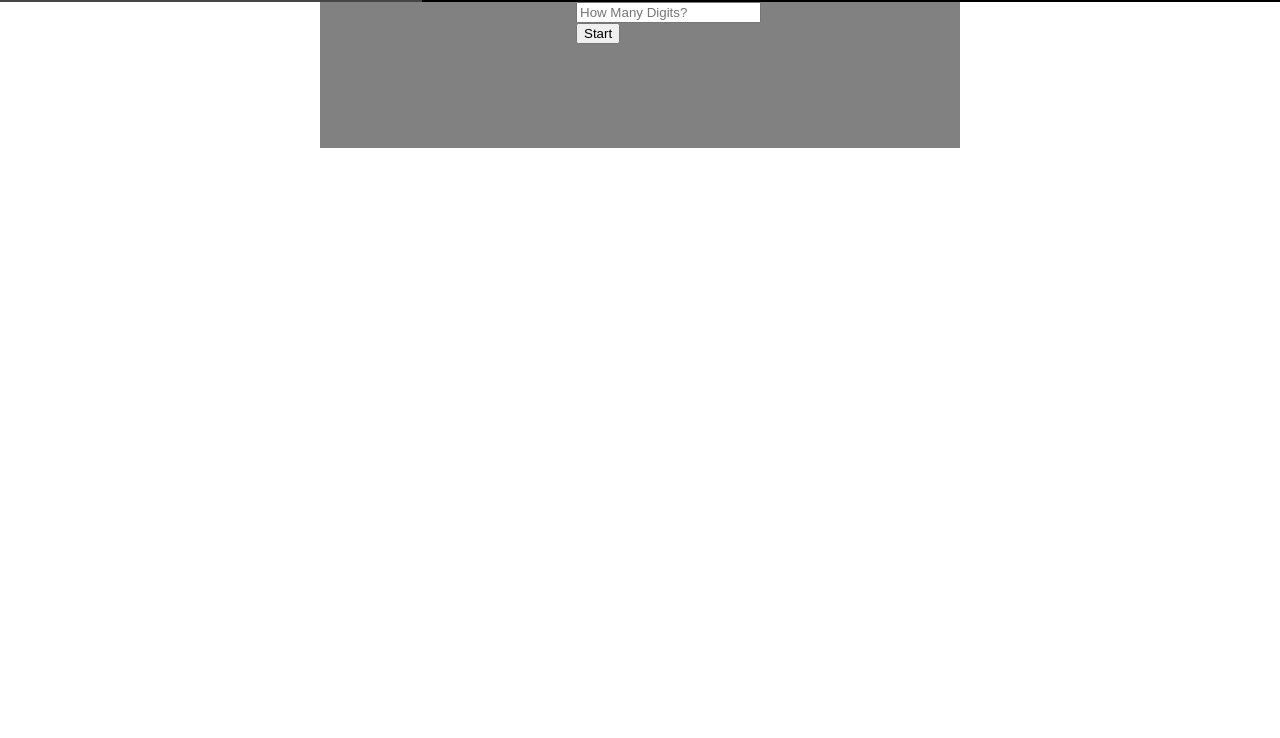
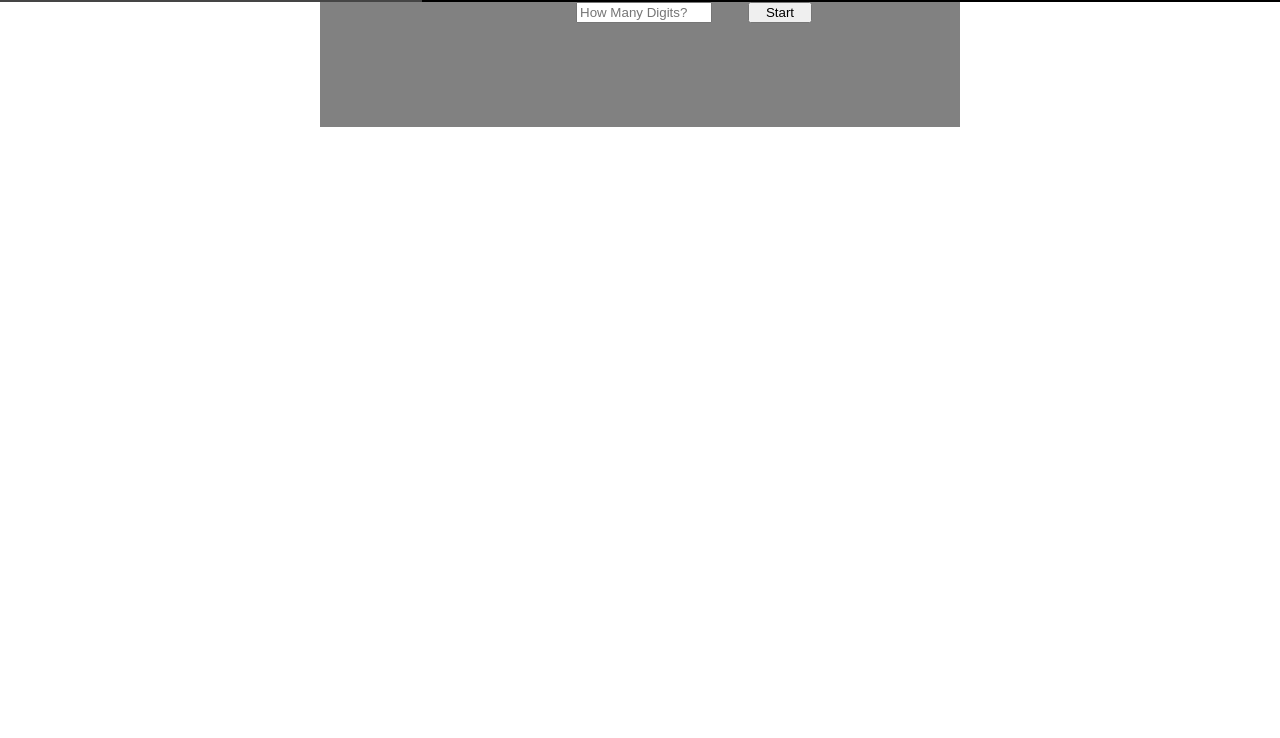
Before and after one commit to c-davisson/c-davisson, a plain HTML site: page FizzBuzzPage.html in a window 1280 px wide. Shown: the part 62-800 px from the top of the page. Drawn offline with Linux system fonts and the light colour scheme.

Commit message:
Update FizzBuzzPage.html

```diff
--- a/FizzBuzzPage.html
+++ b/FizzBuzzPage.html
@@ -82,8 +82,11 @@
     top: 0em;
     }
 
-      #secondary-div{
+      #digits{
             position: relative; left: 40%; width: 20%;
+      }
+      #start{
+            position: relative; left: 45%; width: 10%;
       }
 
       p {margin-left: 5%; margin-right: 5%; font-size: 50px;}
```
